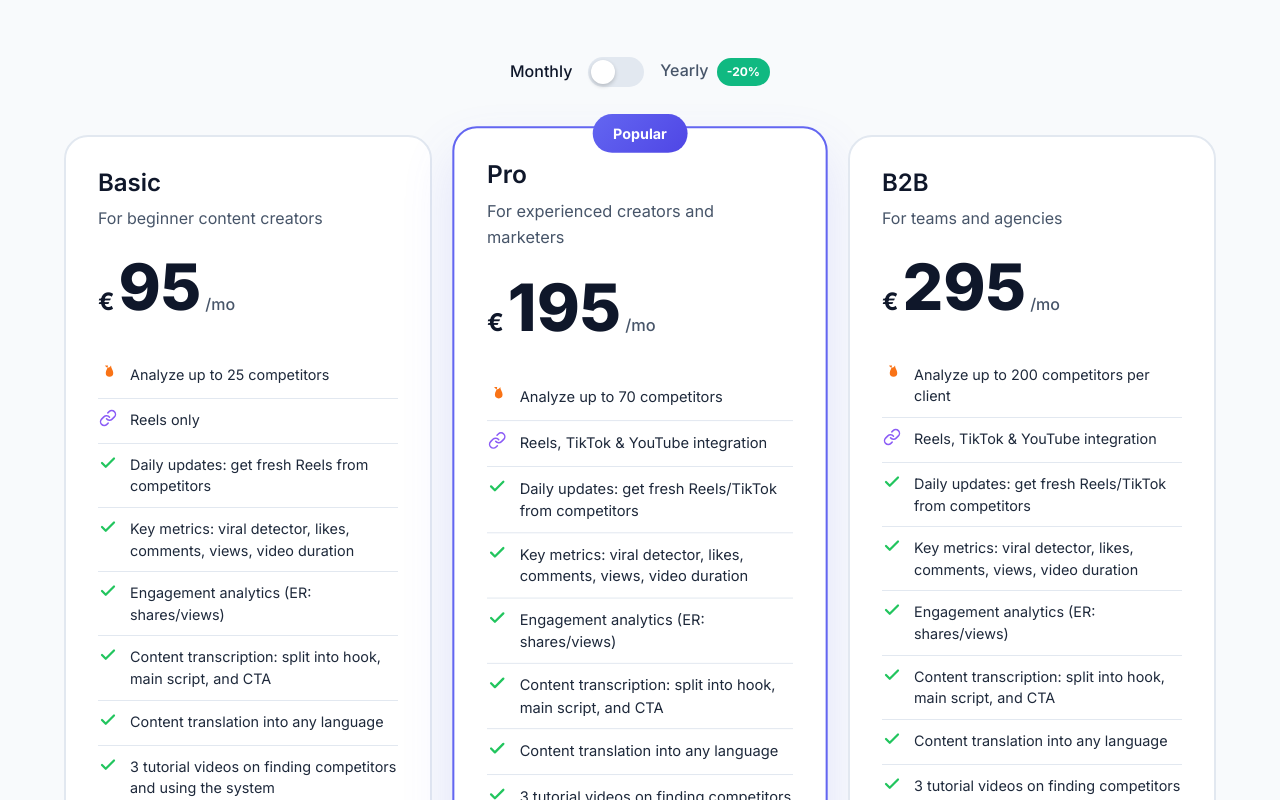
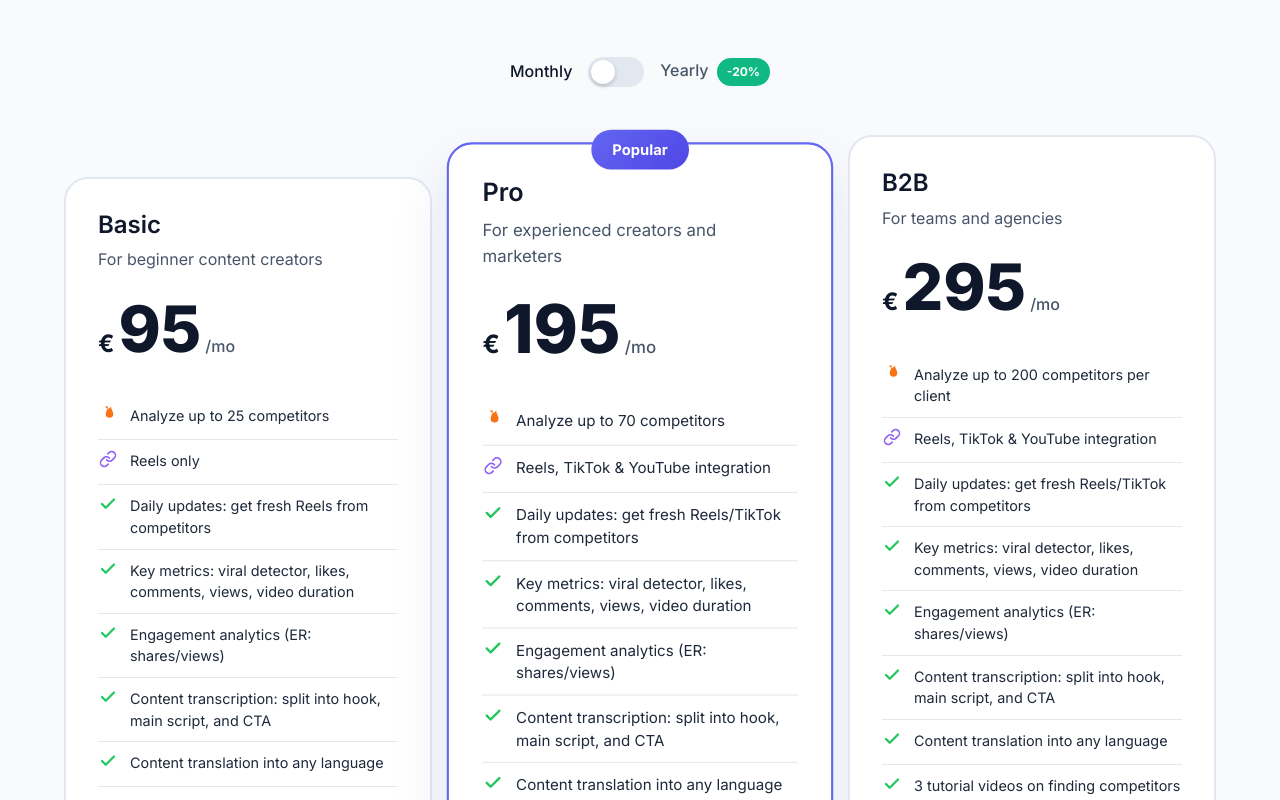
Before and after one commit to js-easy-school/TrendwatchAI-Landing-Page---Next.js-14, a Next.js app: page / in a window 1280 px wide. Shown: the part 4480-5280 px from the top of the page. Built offline with nearby package versions, Linux system fonts and the light colour scheme.

Commit message:
Align pricing cards to center, make featured card larger

```diff
--- a/src/components/Pricing.module.css
+++ b/src/components/Pricing.module.css
@@ -77,7 +77,7 @@
   display: grid;
   grid-template-columns: repeat(3, 1fr);
   gap: 24px;
-  align-items: start;
+  align-items: center;
   padding-bottom: 40px;
 }
 
@@ -105,16 +105,16 @@
 
 .priceCard.featured {
   border-color: var(--primary);
-  transform: scale(1.02);
+  transform: scale(1.05);
   box-shadow: 0 25px 50px rgba(99, 102, 241, 0.15);
 }
 
 .priceCard.featured.animateIn {
-  transform: scale(1.02);
+  transform: scale(1.05);
 }
 
 .priceCard.featured:hover {
-  transform: translateY(-8px) scale(1.05);
+  transform: translateY(-8px) scale(1.08);
 }
 
 .popularBadge {
```
